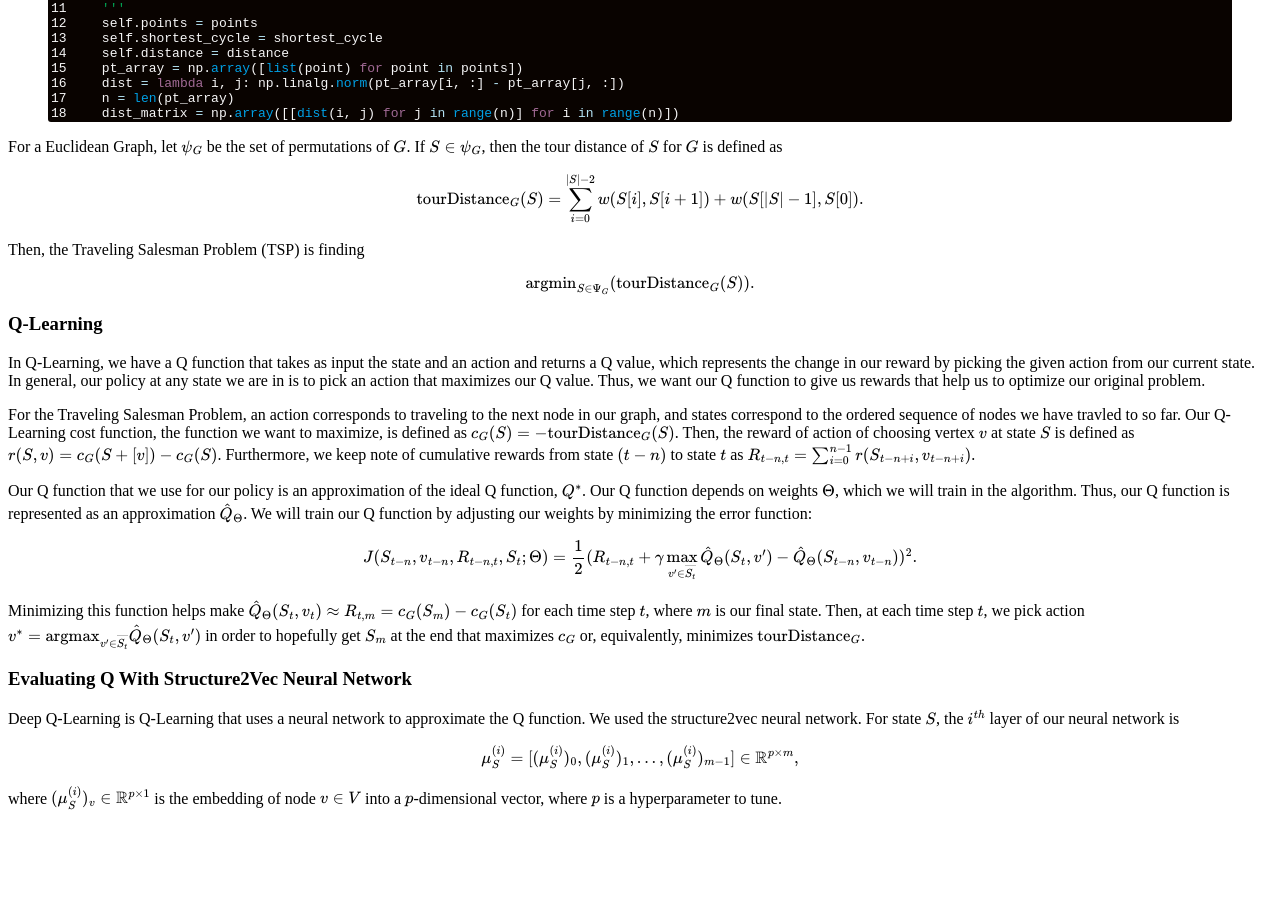
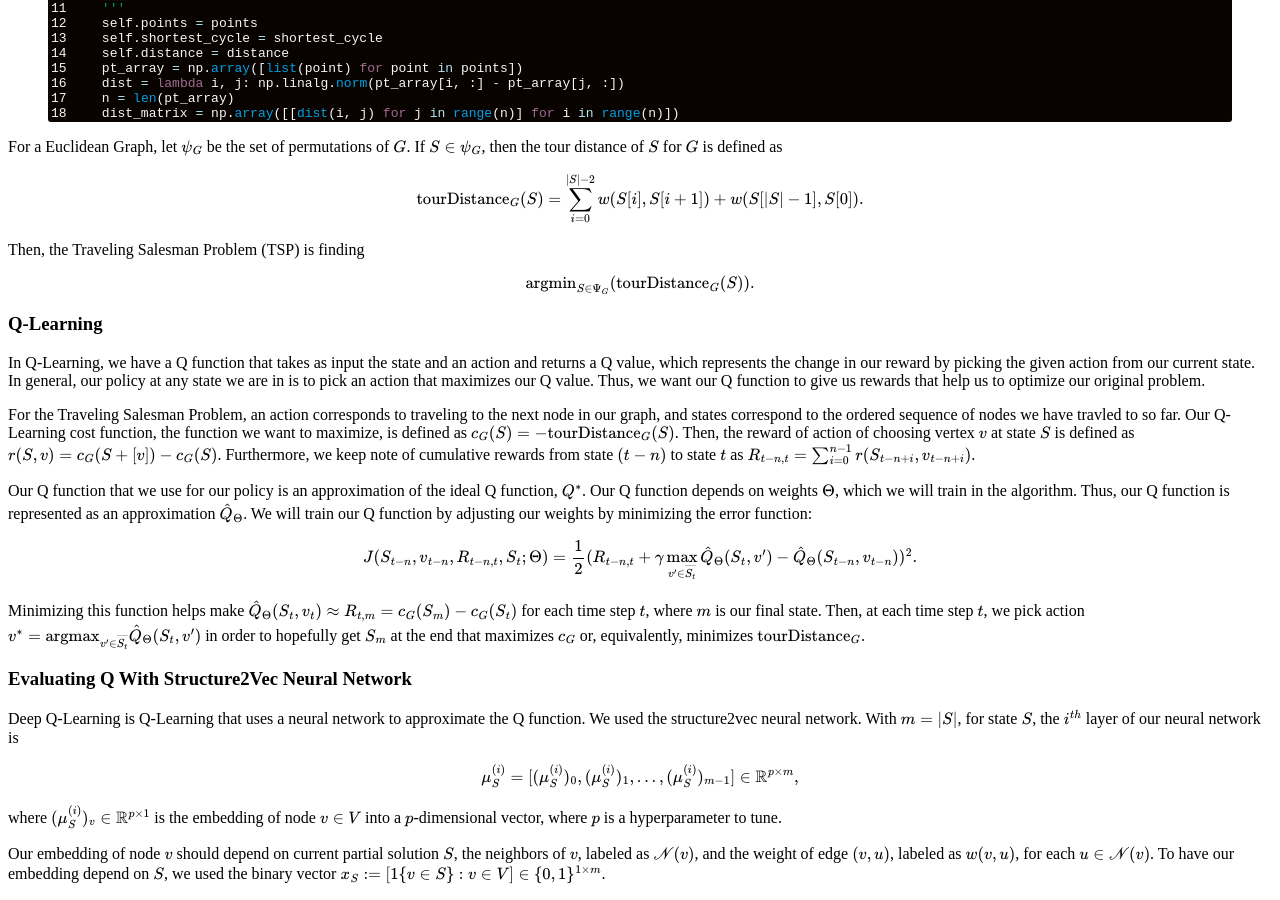
Before and after one commit to CategorIAN/categorian.github.io, a Jekyll site: the page built from projects/msu/m_508/q_learning_for_tsp.md, in a window 1280 px wide and 900 px high, scrolled down 1031 px. Built offline with Jekyll 4.4.1, drawn with Linux system fonts in a browser that asks for light colours; formulas are drawn with MathJax 3; before the commit the page ends 1857 px from its top, so only the background shows below that.

Commit message:
Update q_learning_for_tsp.md

```diff
--- a/projects/msu/m_508/q_learning_for_tsp.md
+++ b/projects/msu/m_508/q_learning_for_tsp.md
@@ -171,7 +171,11 @@ Minimizing this function helps make \(\hat{Q}_{\Theta}(S_t, v_t) \approx R_{t, m
 
 <h3>Evaluating Q With Structure2Vec Neural Network</h3>
 <p>
-Deep Q-Learning is Q-Learning that uses a neural network to approximate the Q function. We used the <emph>structure2vec</emph> neural network. For state \(S\), the \(i^{th}\) layer of our neural network is \[\mu_{S}^{(i)} = [(\mu_{S}^{(i)})_0, (\mu_{S}^{(i)})_1, ..., (\mu_{S}^{(i)})_{m-1}]  \in \mathbb{R}^{p \times m},\]
+Deep Q-Learning is Q-Learning that uses a neural network to approximate the Q function. We used the <emph>structure2vec</emph> neural network. With \(m=|S|\), for state \(S\), the \(i^{th}\) layer of our neural network is \[\mu_{S}^{(i)} = [(\mu_{S}^{(i)})_0, (\mu_{S}^{(i)})_1, ..., (\mu_{S}^{(i)})_{m-1}]  \in \mathbb{R}^{p \times m},\]
 
 where \((\mu_{S}^{(i)})_v \in \mathbb{R}^{p \times 1}\) is the embedding of node \(v\in V\) into a \(p\)-dimensional vector, where \(p\) is a hyperparameter to tune.
 </p>
+
+<p>
+Our embedding of node \(v\) should depend on current partial solution \(S\), the neighbors of \(v\), labeled as \(\mathscr{N}(v)\), and the weight of edge \((v, u)\), labeled as \(w(v, u)\), for each \(u\in \mathscr{N}(v)\). To have our embedding depend on \(S\), we used the binary vector \(x_S := [1\{v \in S\}: v \in V] \in \{0, 1\}^{1 \times m}.\)
+</p>
```
